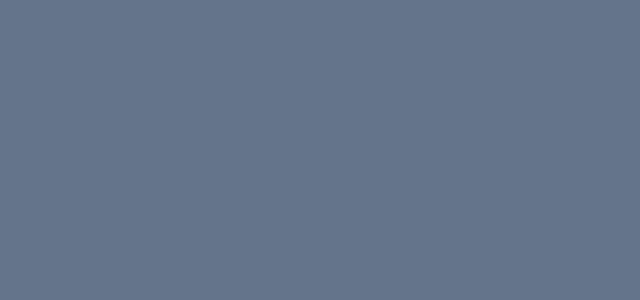
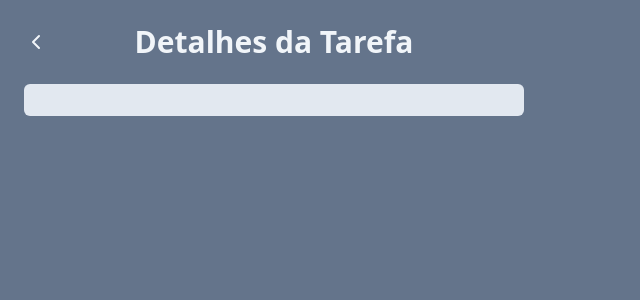
Before and after one commit to Caroline-An/curso-react, a React (Vite) app: page /task in a window 1280 px wide. Shown: the top 300 px of the page, without its empty margins (0-640 px from the left). Built offline with nearby package versions, Linux system fonts and the light colour scheme.

Commit message:
corrigindo bugs e estilizando a TaskPage

```diff
--- a/src/App.jsx
+++ b/src/App.jsx
@@ -8,19 +8,19 @@ function App() {
   const [tasks, setTask] = useState([
     {
       id: 1,
-      text: "Estudar programação",
+      title: "Estudar programação",
       description: "15 de julho às 10:00",
       isCompleted: false,
     },
     {
       id: 2,
-      text: "Estudar matemática",
+      title: "Estudar matemática",
       description: "16 de julho às 10:00",
       isCompleted: false,
     },
     {
       id: 3,
-      text: "Estudar português",
+      title: "Estudar português",
       description: "17 de julho às 10:00",
       isCompleted: false,
     },
@@ -48,7 +48,7 @@ function App() {
   function onAddTaskSubmit(title, description) {
     const newTask = {
       id: v4, //v4 cria um id aleatório
-      text: title,
+      title: title,
       description: description,
       isCompleted: false,
     };
--- a/src/components/Tasks.jsx
+++ b/src/components/Tasks.jsx
@@ -4,8 +4,8 @@ import { useNavigate } from "react-router-dom";
 function Tasks({ tasks, onTaskClick, onDeleteTaskClick }) {
   const navigate = useNavigate();
 
-  function onSeeDetailsClick() {
-    navigate(`/task?title=${tasks.title}&description=${tasks.description}`);
+  function onSeeDetailsClick(task) {
+    navigate(`/task?title=${task.title}&description=${task.description}`);
   }
   return (
     <ul className="space-y-4 p-6 bg-slate-200 rounded-md shadow">
@@ -14,10 +14,10 @@ function Tasks({ tasks, onTaskClick, onDeleteTaskClick }) {
           <button
             onClick={() => onTaskClick(task.id)}
             className={`text-left bg-slate-400 w-full text-white p-2 rounded-md ${
-              task.isCompleted ? "line-through" : ""
+              task.isCompleted && "line-through"
             }`}
           >
-            {task.text}
+            {task.title}
           </button>
           <button
             onClick={() => onSeeDetailsClick(task)}
--- a/src/pages/TaskPage.jsx
+++ b/src/pages/TaskPage.jsx
@@ -1,14 +1,31 @@
-import { SearchCheck } from "lucide-react";
-import { useSearchParams } from "react-router-dom";
+import { ChevronLeftIcon } from "lucide-react";
+import { useNavigate, useSearchParams } from "react-router-dom";
 
 function TaskPage() {
+  const navigate = useNavigate();
   const [searchParams] = useSearchParams();
   const title = searchParams.get("title");
   const description = searchParams.get("description");
+
   return (
-    <div className="w-screen h-screen bg-slate-500 flex justify-center p-6">
-      <h1>{title}</h1>
-      <p>{description}</p>
+    <div className="w-screen h-screen bg-slate-500 p-6">
+      <div className="w-[500px] space-y-4">
+        <div className="flex justify-center relative mb-6">
+          <button
+            onClick={() => navigate(-1)}
+            className="absolute left-0 top-0 bottom-0 text-slate-100"
+          >
+            <ChevronLeftIcon />
+          </button>
+          <h1 className="text-3xl text-slate-100 font-bold font-sans text-center">
+            Detalhes da Tarefa
+          </h1>
+        </div>
+        <div className="bg-slate-200 p-4 rounded-md">
+          <h2 className="text-xl text-slate-600 font-bold">{title}</h2>
+          <p className="text-slate-600">{description}</p>
+        </div>
+      </div>
     </div>
   );
 }
```
